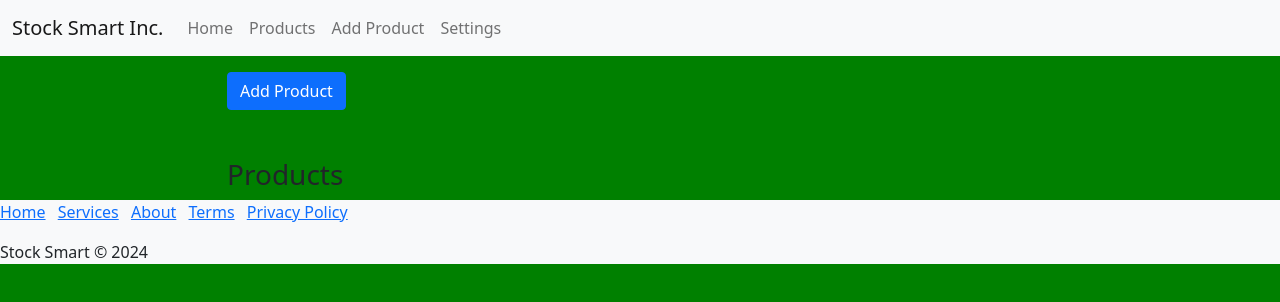
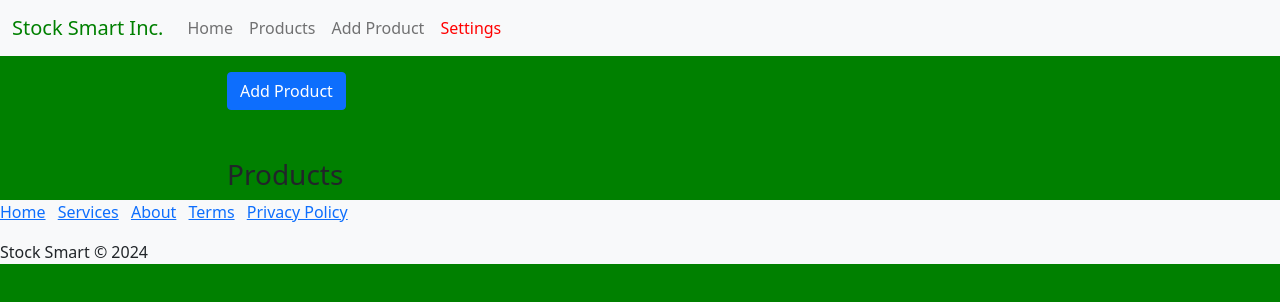
Before and after one commit to DavidParsley/PHASE-ONE-PROJECT--David-Parsley.K, a plain HTML site: page index.html in a window 1280 px wide. Drawn offline with nearby package versions, Linux system fonts and the light colour scheme.

Commit message:
adds css

```diff
--- a/style.css
+++ b/style.css
@@ -6,3 +6,12 @@ body {
     max-width: 850px;
 
 }
+
+/* Nav bar */
+#companyName{
+    color: green;
+}
+
+#settings {
+    color: red;
+}
```
